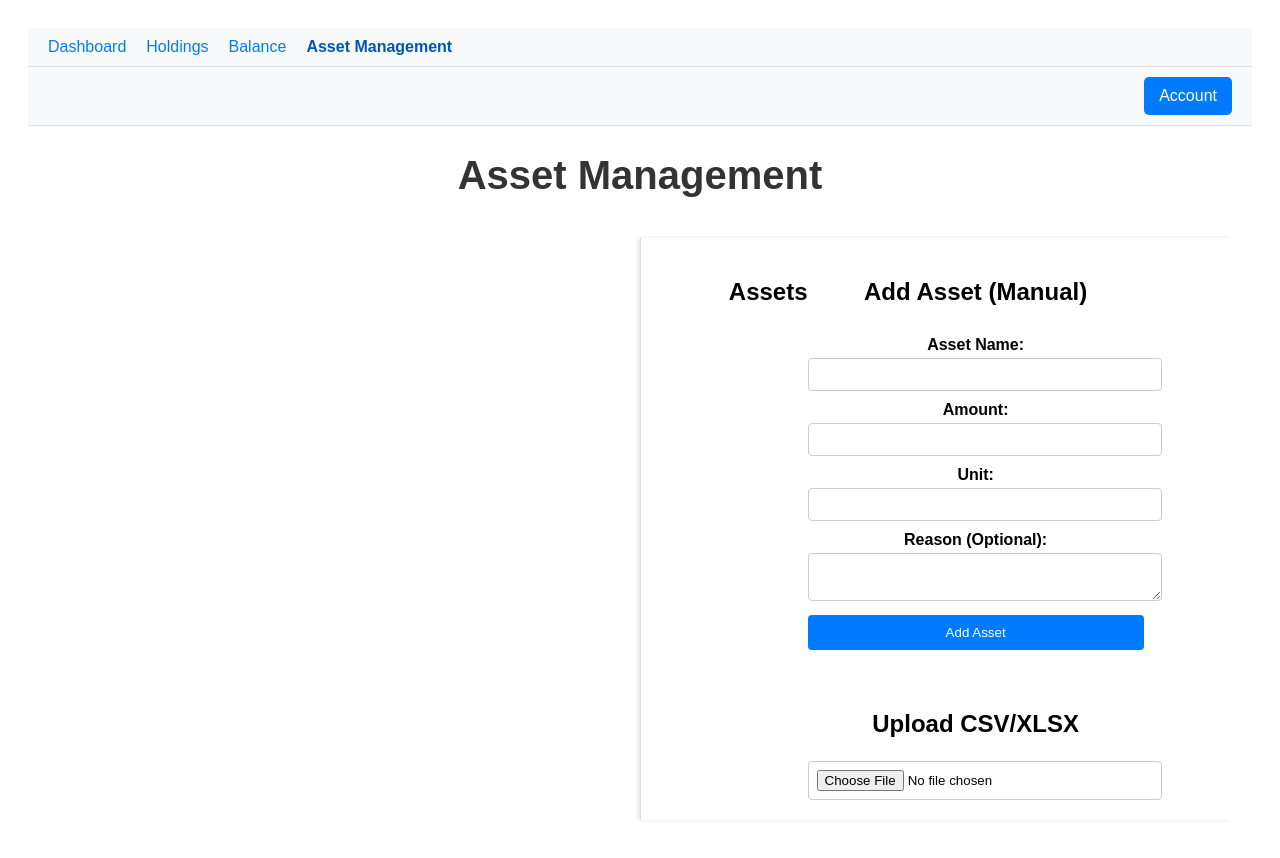
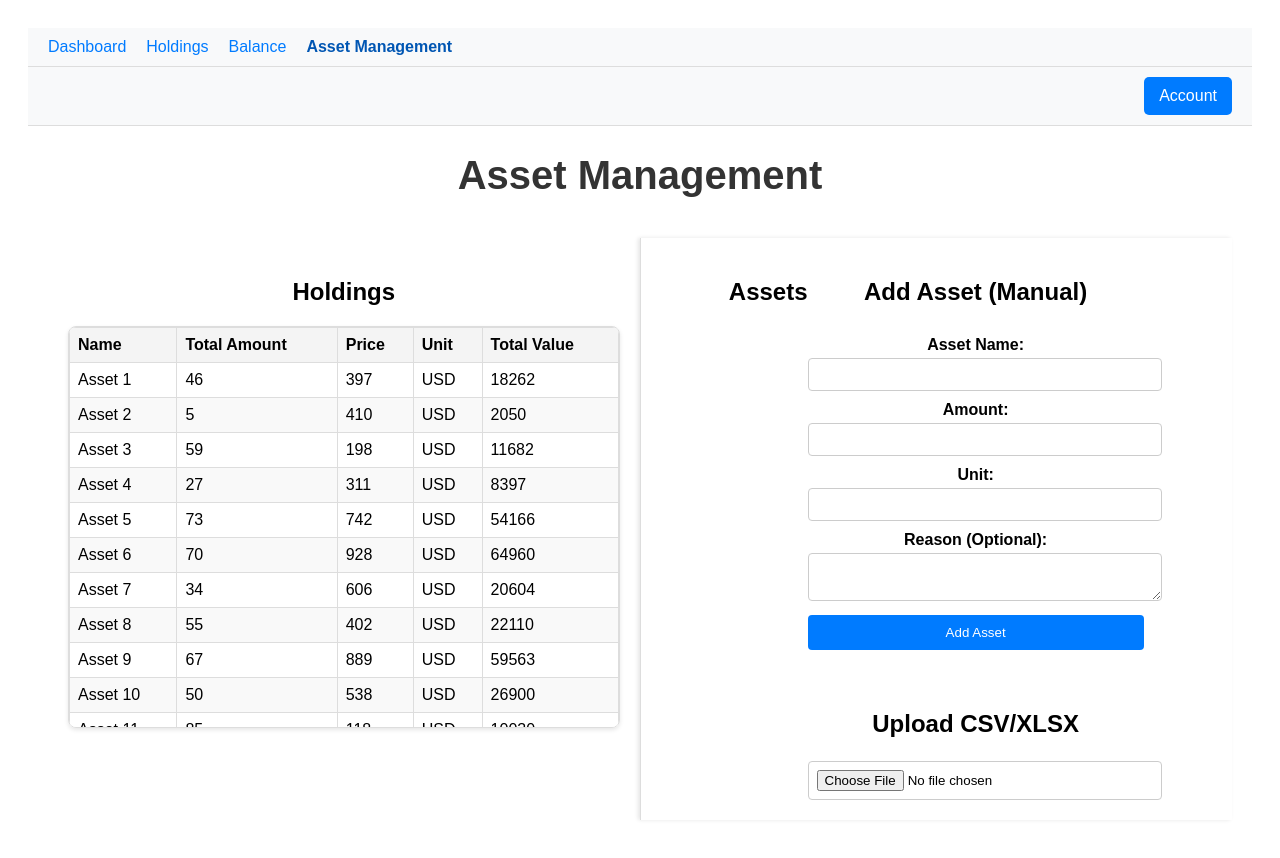
Before and after one commit to fintrack-project/financial-tracker-frontend, a React (Create React App) app: page /assetmanagement in a window 1280 px wide. Shown: the top 858 px of the page. Built offline with nearby package versions, Linux system fonts and the light colour scheme.

Commit message:
asset management left sections

```diff
--- /dev/null
+++ b/src/components/HoldingsTable/HoldingsTable.css
@@ -0,0 +1,33 @@
+.holdings-table-container {
+  max-height: 400px; /* Limit the height of the table */
+  overflow-y: auto; /* Enable vertical scrolling */
+  border: 1px solid #ddd;
+  border-radius: 8px;
+  background-color: #fff;
+  box-shadow: 0 2px 4px rgba(0, 0, 0, 0.1);
+}
+
+.holdings-table {
+  width: 100%;
+  border-collapse: collapse;
+}
+
+.holdings-table th,
+.holdings-table td {
+  border: 1px solid #ddd;
+  padding: 8px;
+  text-align: left;
+}
+
+.holdings-table th {
+  background-color: #f4f4f4;
+  font-weight: bold;
+}
+
+.holdings-table tr:nth-child(even) {
+  background-color: #f9f9f9;
+}
+
+.holdings-table tr:hover {
+  background-color: #f1f1f1;
+}
--- a/src/components/HoldingsTable/HoldingsTable.tsx
+++ b/src/components/HoldingsTable/HoldingsTable.tsx
@@ -1,7 +1,53 @@
 import React from 'react';
+import './HoldingsTable.css';
+
+interface Holding {
+  name: string;
+  amount: number;
+  price: number;
+  unit: string;
+  totalValue: number;
+}
 
 const HoldingsTable: React.FC = () => {
-  return <div>HoldingsTable Placeholder</div>;
+  // Dummy data for holdings
+  const holdings: Holding[] = Array.from({ length: 20 }, (_, index) => ({
+    name: `Asset ${index + 1}`,
+    amount: Math.floor(Math.random() * 100 + 1), // Random total amount
+    price: Math.floor(Math.random() * 1000 + 1), // Random price
+    unit: 'USD',
+    totalValue: 0, // Will be calculated dynamically
+  })).map((holding) => ({
+    ...holding,
+    totalValue: holding.amount * holding.price, // Calculate total value
+  }));
+
+  return (
+    <div className="holdings-table-container">
+      <table className="holdings-table">
+        <thead>
+          <tr>
+            <th>Name</th>
+            <th>Total Amount</th>
+            <th>Price</th>
+            <th>Unit</th>
+            <th>Total Value</th>
+          </tr>
+        </thead>
+        <tbody>
+          {holdings.map((holding, index) => (
+            <tr key={index}>
+              <td>{holding.name}</td>
+              <td>{holding.amount}</td>
+              <td>{holding.price}</td>
+              <td>{holding.unit}</td>
+              <td>{holding.totalValue}</td>
+            </tr>
+          ))}
+        </tbody>
+      </table>
+    </div>
+  );
 };
 
 export default HoldingsTable;
--- a/src/pages/AssetManagement/AssetManagement.tsx
+++ b/src/pages/AssetManagement/AssetManagement.tsx
@@ -2,6 +2,7 @@ import React, { useState } from 'react';
 import AccountMenu from '../../components/AccountMenu/AccountMenu';
 import NavigationBar from 'components/NavigationBar/NavigationBar';
 import AddAssetForm from 'components/AddAssetForm/AddAssetForm';
+import HoldingsTable from 'components/HoldingsTable/HoldingsTable';
 import './AssetManagement.css'; // Import the CSS file
 
 interface Asset {
@@ -31,7 +32,8 @@ const AssetManagement: React.FC = () => {
       <h1>Asset Management</h1>
       <div className="content">
         <div className="left-section">
-
+          <h2>Holdings</h2>
+          <HoldingsTable />
         </div>
         <div className="right-section">
           <h2>Assets</h2>
```
